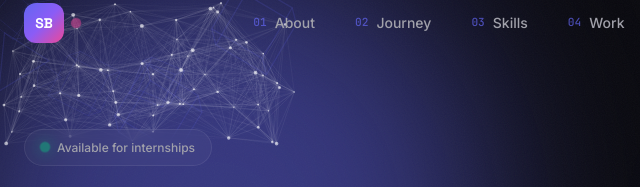
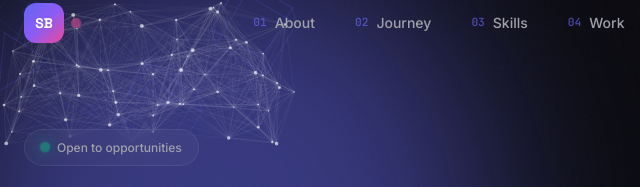
Before and after one commit to shudanshubora1410/portfolio-website, a plain HTML site: page index.html in a window 1280 px wide. Shown: the top 187 px of the page, 0-640 px from the left. Drawn offline with nearby package versions, Linux system fonts and the light colour scheme; animation ran at ten frames a second.

Commit message:
index.html

```diff
--- a/index.html
+++ b/index.html
@@ -143,7 +143,7 @@
         <div class="hero-content">
           <div class="hero-badge" data-reveal>
             <span class="badge-dot"></span>
-            <span>Available for internships</span>
+            <span>Open to opportunities</span>
           </div>
 
           <h1 id="hero-heading" class="hero-name" data-reveal>
```
